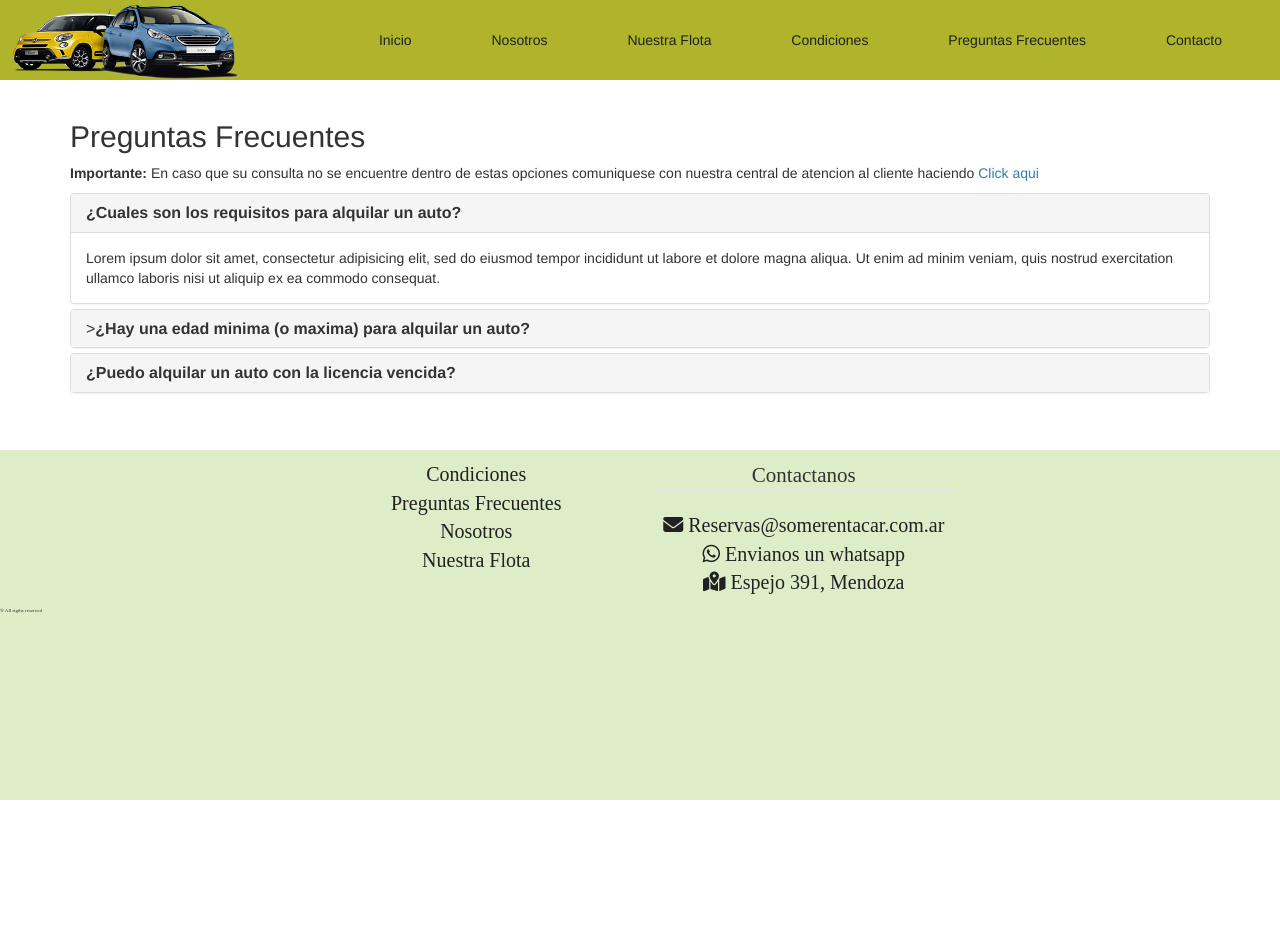
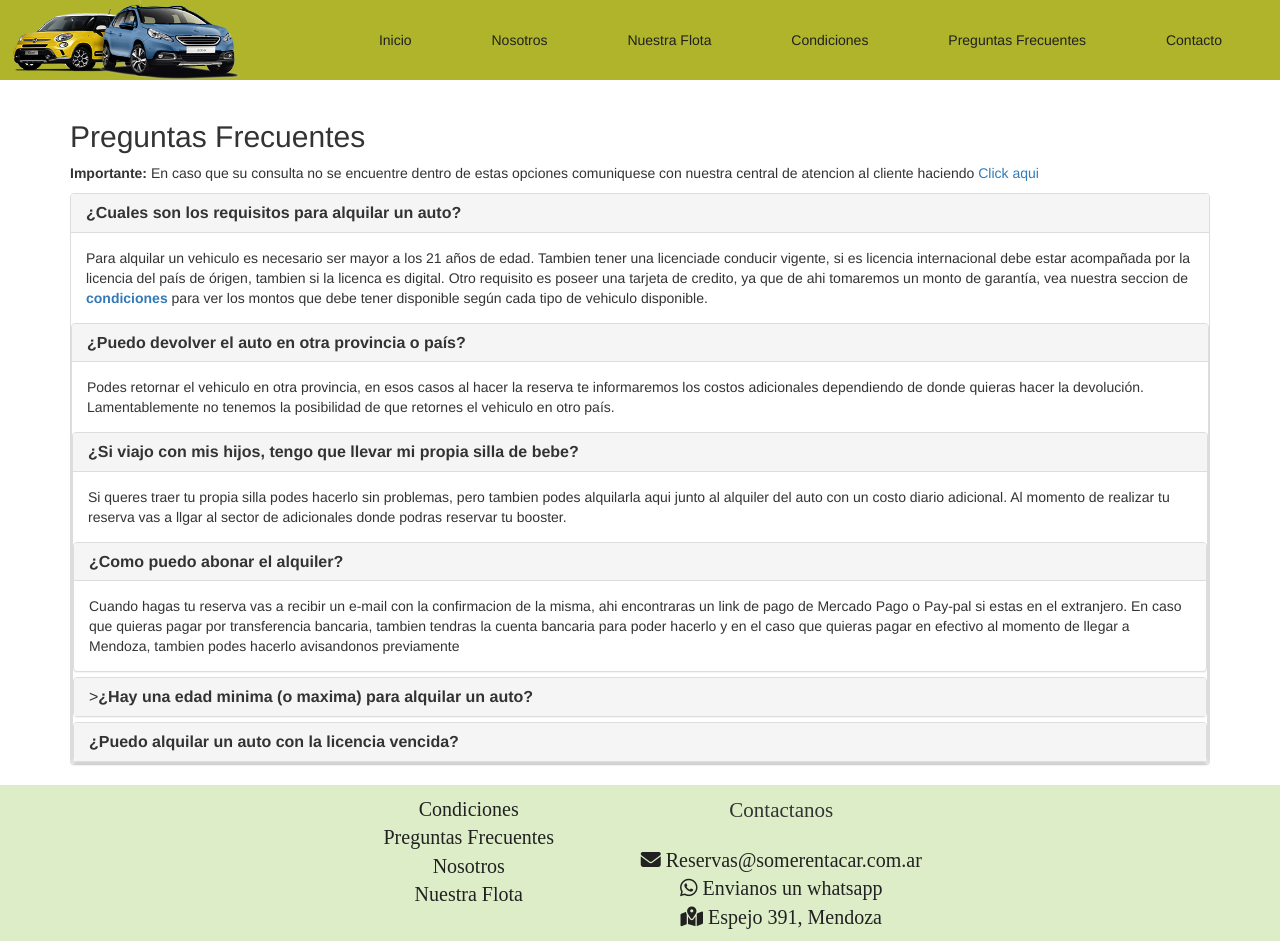
Before and after one commit to agus4809/proyectoFinal_someRentaCar, a website: page views/faq.html in a window 1280 px wide. Before the commit the page ends 800 px from the top, so only its background shows below. Drawn offline with nearby package versions, Linux system fonts and the light colour scheme; a web font is replaced by a local one.

Commit message:
se cambian textos lorem ipsum por reales, se arregla barra de desplazamienyto horizontal, se arreglan margenes de cards en resultados, se agregan faq, se arregla condiciones.scss para los botones que usan map y las clases del html, ya queda funcionando el sass

```diff
--- a/css/style.css
+++ b/css/style.css
@@ -151,11 +151,16 @@ nav ul li a:hover {
 footer {
   padding-top: 10px;
   background-color: #dcedc8;
-  box-shadow: 10px 10px 5px;
+  /* box-shadow: 10px 10px 5px; */
+
+}
+footer .row{
+  width: 100%;
+
 }
 footer a {
   color: #212121;
-  transition: all 1s;
+  transition: all 0.5s;
 }
 footer a:hover {
   color: #afb42b;
@@ -166,10 +171,7 @@ footer ul li {
   font-size: 20px;
   list-style: none;
 }
-.derechos {
-  font-family: "roboto medium 500";
-  font-size: 5px;
-}
+
 .piePag li {
   list-style: none;
 }
@@ -182,6 +184,7 @@ footer ul li {
 .productos {
   display: flex;
   flex-wrap: wrap;
+
 }
 .card {
   padding: 2%;
@@ -189,6 +192,8 @@ footer ul li {
   flex-basis: 10%;
   justify-content: space-between;
   display: flex;
+  margin-bottom: 20px;
+  margin-right: 20px;
 }
 .card__img img {
   max-width: 100%;
@@ -200,6 +205,12 @@ footer ul li {
 .resultado__busqueda {
   text-align: center;
 }
+.resultado__busqueda input{
+  padding: 5px;
+  border-radius: 5px;
+  text-align: center;
+}
+
 /* aca va el css de reserva */
 
 .reserva-datos-form{
@@ -208,6 +219,7 @@ footer ul li {
 }
 .reserva-datos-form-btn{
   text-align: right;
+
 }
 
 /* aca va el css de adicionales */
@@ -261,13 +273,14 @@ color: #6c757d;
   display: flex;
   justify-content: center;
   align-items: center;
-  background-color:#dcedc8;
+  background-color:white;
   border-radius: 4px;
   border: 1px solid white;
   transition: transform 0.3s ease-in-out;
-background-size: cover;
+  background-size: contain;
   background-position: center;
   background-repeat: no-repeat;
+
   }
 .flota-img:hover{
   filter: opacity(0.4);
@@ -292,7 +305,6 @@ background-repeat: no-repeat;
 .capa{
 
   text-align: center;
-
   top: 0;
   width: 100%;
   height: 100%;
--- a/views/faq.html
+++ b/views/faq.html
@@ -65,11 +65,13 @@
             </div>
             <div id="collapse1" class="panel-collapse collapse in">
               <div class="panel-body">
-                Lorem ipsum dolor sit amet, consectetur adipisicing elit, sed do
-                eiusmod tempor incididunt ut labore et dolore magna aliqua. Ut
-                enim ad minim veniam, quis nostrud exercitation ullamco laboris
-                nisi ut aliquip ex ea commodo consequat.
-              </div>
+                Para alquilar un vehiculo es necesario ser mayor a los 21 años de edad.
+                Tambien tener una licenciade conducir vigente, si es licencia internacional debe estar acompañada por la licencia del país de órigen,
+                tambien si la licenca es digital.
+                Otro requisito es poseer una tarjeta de credito, ya que de ahi tomaremos un monto de garantía, vea nuestra seccion de
+                <strong><a href="../views/condiciones.html">condiciones</a></strong> para ver los montos que debe tener disponible
+                según cada tipo de vehiculo disponible.
+
               </div>
             </div>
             <div class="panel panel-default">
@@ -79,20 +81,18 @@
                     data-toggle="collapse"
                     data-parent="#accordion"
                     href="#collapse2"
-                  >><strong
-                    >¿Hay una edad minima (o maxima) para alquilar un
-                    auto?</strong
+                    ><strong
+                      >¿Puedo devolver el auto en otra provincia o país?</strong
                     >
                   </a>
                 </h4>
               </div>
-            <div id="collapse2" class="panel-collapse collapse">
+              <div id="collapse2" class="panel-collapse collapse in">
                 <div class="panel-body">
-                Lorem ipsum dolor sit amet, consectetur adipisicing elit, sed do
-                eiusmod tempor incididunt ut labore et dolore magna aliqua. Ut
-                enim ad minim veniam, quis nostrud exercitation ullamco laboris
-                nisi ut aliquip ex ea commodo consequat.
-              </div>
+                  Podes retornar el vehiculo en otra provincia, en esos casos al hacer la reserva te informaremos
+                  los costos adicionales dependiendo de donde quieras hacer la devolución. Lamentablemente no tenemos
+                  la posibilidad de que retornes el vehiculo en otro país.
+
                 </div>
               </div>
               <div class="panel panel-default">
@@ -103,17 +103,78 @@
                       data-parent="#accordion"
                       href="#collapse3"
                       ><strong
+                        >¿Si viajo con mis hijos, tengo que llevar mi propia silla de bebe?</strong
+                      >
+                    </a>
+                  </h4>
+                </div>
+                <div id="collapse3" class="panel-collapse collapse in">
+                  <div class="panel-body">
+                    Si queres traer tu propia silla podes hacerlo sin problemas, pero tambien podes alquilarla aqui
+                    junto al alquiler del auto con un costo diario adicional. Al momento de realizar tu reserva vas a llgar al sector
+                    de adicionales donde podras reservar tu booster.
+
+                  </div>
+                </div>
+                <div class="panel panel-default">
+                  <div class="panel-heading">
+                    <h4 class="panel-title">
+                      <a
+                        data-toggle="collapse"
+                        data-parent="#accordion"
+                        href="#collapse4"
+                        ><strong
+                          >¿Como puedo abonar el alquiler?</strong
+                        >
+                      </a>
+                    </h4>
+                  </div>
+                  <div id="collapse4" class="panel-collapse collapse in">
+                    <div class="panel-body">
+                      Cuando hagas tu reserva vas a recibir un e-mail con la confirmacion de la misma, ahi
+                      encontraras un link de pago de Mercado Pago o Pay-pal si estas en el extranjero. En caso que
+                      quieras pagar por transferencia bancaria, tambien tendras la cuenta bancaria para poder hacerlo
+                      y en el caso que quieras pagar en efectivo al momento de llegar a Mendoza, tambien podes hacerlo avisandonos
+                      previamente</div>
+                  </div>
+          </div>
+          <div class="panel panel-default">
+            <div class="panel-heading">
+              <h4 class="panel-title">
+                <a
+                  data-toggle="collapse"
+                  data-parent="#accordion"
+                  href="#collapse5"
+                  >><strong
+                    >¿Hay una edad minima (o maxima) para alquilar un auto?</strong
+                  >
+                </a>
+              </h4>
+            </div>
+            <div id="collapse5" class="panel-collapse collapse">
+              <div class="panel-body">
+                Sí, hay que ser mayor de 21 años y no existe edad maxima siempre que tengas una licencia de conducir valida.
+              </div>
+            </div>
+          </div>
+          <div class="panel panel-default">
+            <div class="panel-heading">
+              <h4 class="panel-title">
+                <a
+                  data-toggle="collapse"
+                  data-parent="#accordion"
+                  href="#collapse6"
+                  ><strong
                     >¿Puedo alquilar un auto con la licencia vencida?</strong
                   >
                 </a>
               </h4>
             </div>
-            <div id="collapse3" class="panel-collapse collapse">
+            <div id="collapse6" class="panel-collapse collapse">
               <div class="panel-body">
-                Lorem ipsum dolor sit amet, consectetur adipisicing elit, sed do
-                eiusmod tempor incididunt ut labore et dolore magna aliqua. Ut
-                enim ad minim veniam, quis nostrud exercitation ullamco laboris
-                nisi ut aliquip ex ea commodo consequat.
+                No, salvo que haya alguna prorroga en el municipio donde tenes que tramitar la renovación. En ese caso
+                debes informarlo al momento de realizar la reserva y traer la prorroga para poder circular.
+
               </div>
             </div>
           </div>
@@ -123,8 +184,8 @@
     </main>
 
 
-    <footer>
-      <div class="row">
+    <footer >
+      <div class="row container-fluid">
           <div class="col-md-3"></div>
         <div class="col-md-3 fuentes piePag">
             <ul>
@@ -132,42 +193,23 @@
                 <li><a href="../views/faq.html">Preguntas Frecuentes</a></li>
                 <li><a href="../views/nosotros.html">Nosotros</a></li>
                 <li><a href="../views/nuestraFlota.html">Nuestra Flota</a></li>
+
+
             </ul>
         </div>
         <div class="col-md-3 fuentes">
+
             <fieldset>
                 <legend id="contacto">Contactanos</legend>
               <ul>
-              <li>
-                <a href="mailto:augusto4809@gmail.com" target="_blank"
-                  ><i class="fa-solid fa-envelope"></i
-                ></a>
-                Reservas@somerentacar.com.ar
-              </li>
-              <li>
-                <a
-                  href="https://api.whatsapp.com/send?phone=5492944922404"
-                  target="_blank"
-                  ><i class="fa-brands fa-whatsapp"></i
-                ></a>
-                Envianos un whatsapp
-              </li>
-              <li>
-                <a
-                  href="https://www.google.com/maps/dir//Gral.+Espejo+391,+M5500+Mendoza/@-32.8885385,-68.8461127,17z/data=!4m8!4m7!1m0!1m5!1m1!1s0x967e091b7458a1e3:0x3dfae019c07d61e5!2m2!1d-68.843924!2d-32.888543"
-                  target="_blank"
-                  ><i class="fa-solid fa-map-location-dot"></i
-                ></a>
-                Espejo 391, Mendoza
-              </li>
+                  <li><a href="mailto:augusto4809@gmail.com" target="_blank"><i class="fa-solid fa-envelope"></i></a>  Reservas@somerentacar.com.ar</li>
+                  <li><a href="https://api.whatsapp.com/send?phone=5492944922404" target="_blank"><i class="fa-brands fa-whatsapp"></i></a>  Envianos un whatsapp</li>
+                  <li><a href="https://www.google.com/maps/dir//Gral.+Espejo+391,+M5500+Mendoza/@-32.8885385,-68.8461127,17z/data=!4m8!4m7!1m0!1m5!1m1!1s0x967e091b7458a1e3:0x3dfae019c07d61e5!2m2!1d-68.843924!2d-32.888543" target="_blank"><i class="fa-solid fa-map-location-dot"></i></a>  Espejo 391, Mendoza</li>
               </ul>
             </fieldset>
+
         </div>
         <div class="col-md-3"></div>
-      </div>
-
-      <div>
-        <p class="derechos">® All rigths reserved</p>
       </div>
     </footer>
     <script
```
Also changed, not shown: assets/scss/views/_condiciones.scss (+29 -9 lines), index.html (+1 -6 lines), views/condiciones.html (+9 -10 lines), views/nosotros.html (+20 -4 lines), views/resultados.html (+6 -6 lines), css/main.css. Lines whose indentation alone changed are shown as unchanged.
